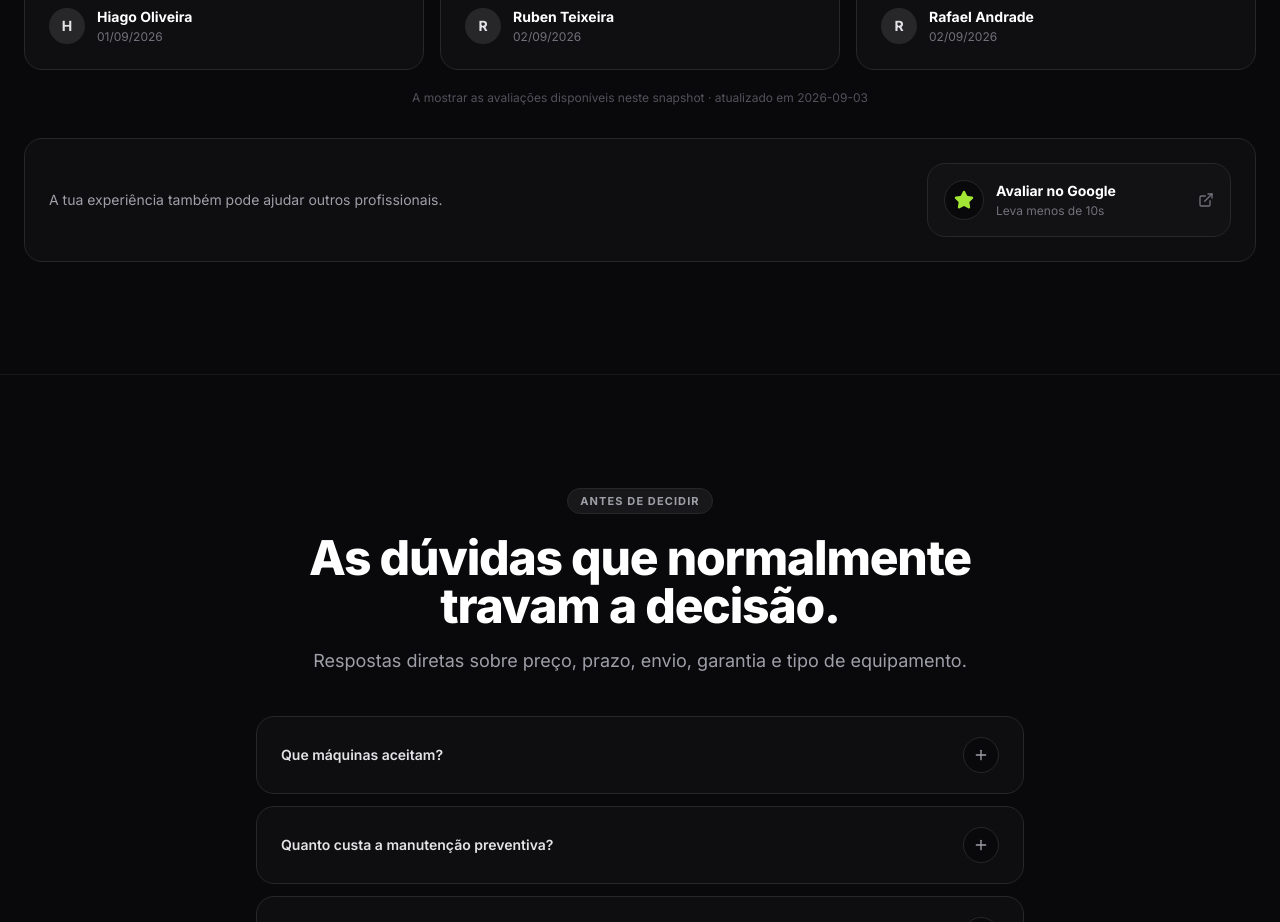
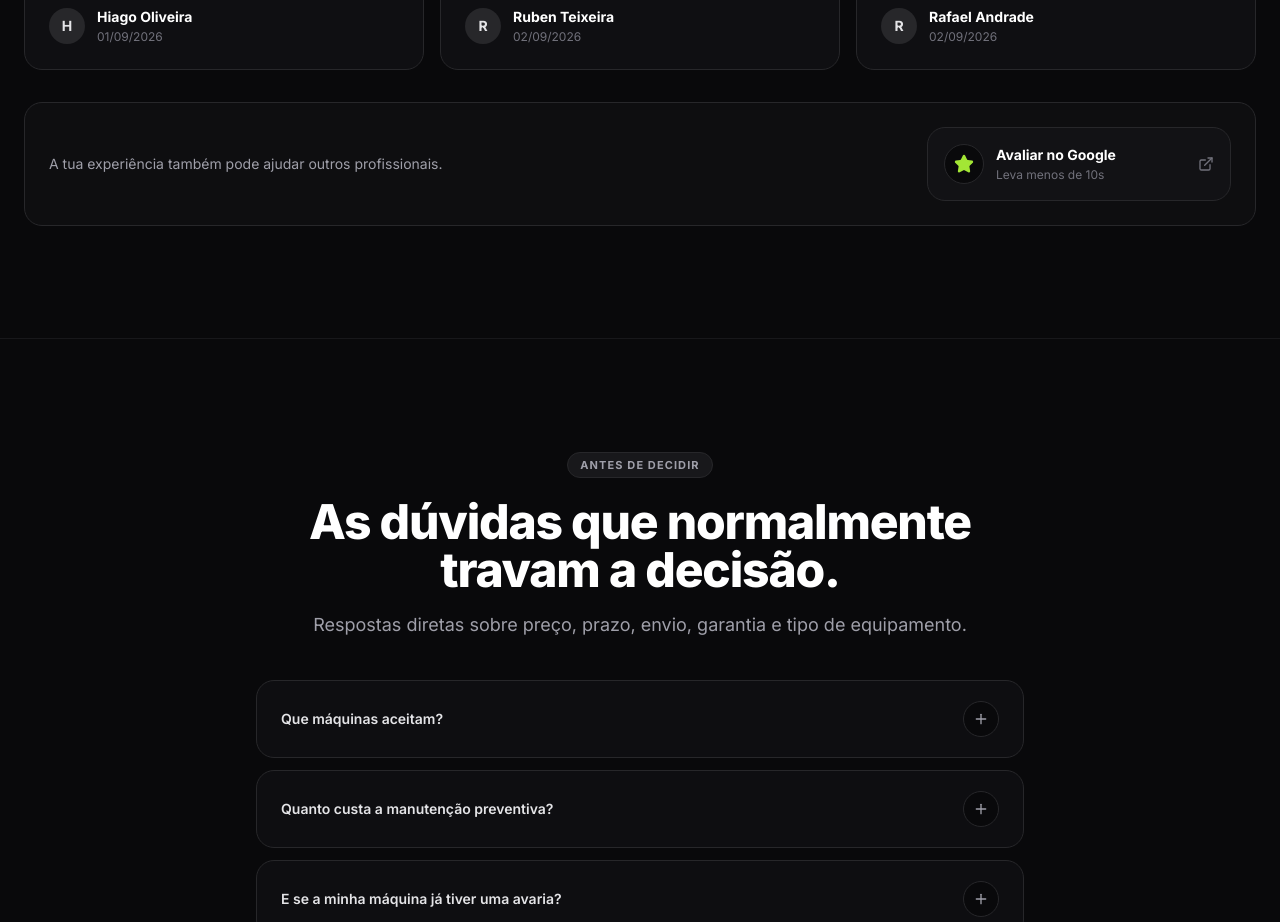
Before and after one commit to martimfm1/lab-customs-clipper, a Next.js app: page / in a window 1280 px wide. Shown: the part 5640-6562 px from the top of the page. Built offline with nearby package versions, Linux system fonts and the light colour scheme.

Commit message:
chore: remove unused google-reviews-widget dependency
Drop the google-reviews-widget package from the lockfile as it is
no longer used, and remove the reviews section footer that displayed
the snapshot lastUpdated caption tied to that widget.

```diff
--- a/components/google-reviews-section.tsx
+++ b/components/google-reviews-section.tsx
@@ -98,10 +98,6 @@ export default function GoogleReviewsSection() {
           ))}
         </div>
 
-        <div className="mt-5 text-center text-xs text-zinc-600">
-          A mostrar as avaliações disponíveis neste snapshot · atualizado em {googleReviews.lastUpdated}
-        </div>
-
         <div className="mt-8 flex flex-col items-center justify-between gap-5 rounded-2xl border border-zinc-800 bg-zinc-900/35 p-5 sm:flex-row sm:p-6">
           <p className="text-center text-sm text-zinc-400 sm:text-left">
             A tua experiência também pode ajudar outros profissionais.
```
Also changed, not shown: 1 other file (tests, documents, lock files or other folders).
